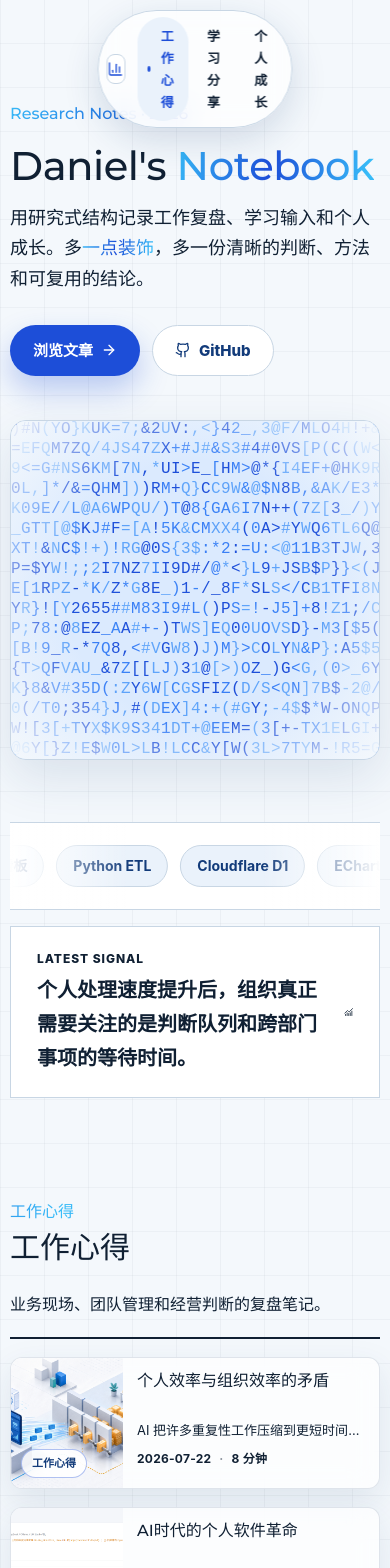
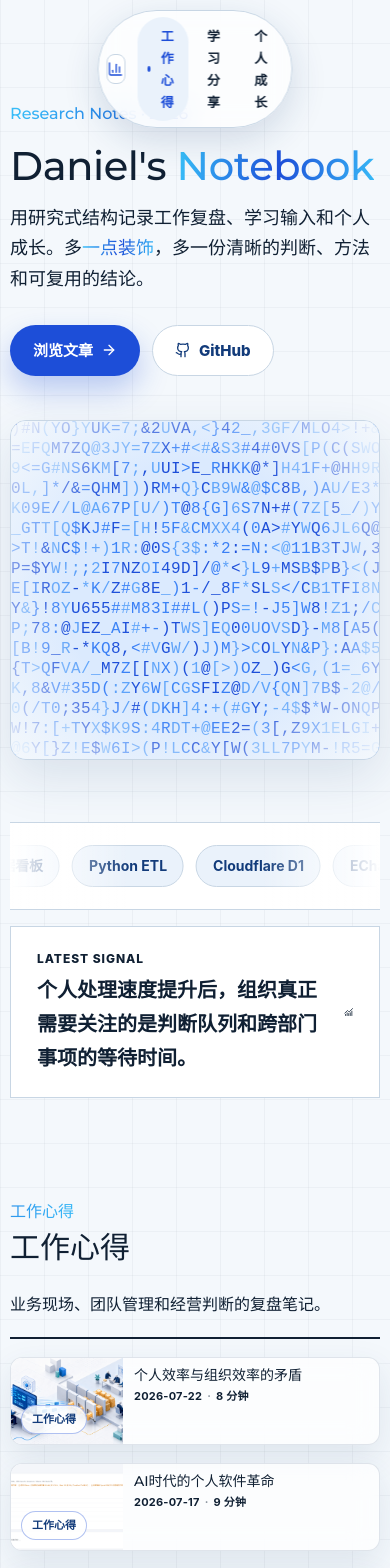
Before and after one commit to DanielZhangzyj/suguangji-blog, a React (Vite) app: page /#/ in a window 390 px wide. Shown: the top 1568 px of the page. Built offline with nearby package versions, Linux system fonts and the light colour scheme.

Commit message:
chore: sync direct production release

```diff
--- a/src/data/articles.ts
+++ b/src/data/articles.ts
@@ -23,7 +23,7 @@ export const articles: Article[] = [
   {
     id: 'from-skill-framework-to-embedding',
     imageSrc: '/article-images/from-skill-framework-to-embedding.png',
-    title: '从 Skill 框架到 Embedding：一次关于可复用 AI 能力的学习笔记',
+    title: '关于Skill的应用学习',
     excerpt: 'Skill、Workflow、Agent 和 Embedding 经常被放在一起讨论，但它们解决的是不同层次的问题。理解它们的边界，才能把 AI 能力从一次性脚本沉淀为可复用的工作系统。',
     content: `## 我为什么开始关心 Skill 的结构
 最近学习 Skill 相关内容时，我最初把它理解成“给模型加一段提示词或一个脚本”。继续往下看才发现，真正有价值的 Skill 更像一个可以独立运行、被反复调用的小型能力单元。
--- a/src/index.css
+++ b/src/index.css
@@ -658,12 +658,12 @@
     display: grid;
     grid-template-columns: repeat(2, minmax(280px, 1fr));
     gap: 18px;
-    grid-auto-rows: 236px;
+    grid-auto-rows: 158px;
   }
 
   .article-card {
     display: grid;
-    grid-template-columns: minmax(132px, 0.34fr) minmax(0, 0.66fr);
+    grid-template-columns: minmax(104px, 0.3fr) minmax(0, 0.7fr);
     min-height: 0;
     height: 100%;
     background: rgba(255, 255, 255, 0.72);
@@ -717,22 +717,22 @@
   .article-card__body {
     display: flex;
     flex-direction: column;
-    gap: 8px;
-    padding: 16px 17px 15px;
+    gap: 5px;
+    padding: 11px 13px;
     flex: 1;
     min-height: 0;
   }
 
   .article-card__title {
     margin: 0;
-    font-size: 17px;
+    font-size: 16px;
     line-height: 1.3;
     color: var(--ink);
     display: -webkit-box;
-    -webkit-line-clamp: 2;
+    -webkit-line-clamp: 1;
     -webkit-box-orient: vertical;
     overflow: hidden;
-    min-height: calc(1.3em * 2);
+    min-height: 0;
   }
 
   .article-card__excerpt {
@@ -741,7 +741,7 @@
     font-size: 13px;
     line-height: 1.62;
     display: -webkit-box;
-    -webkit-line-clamp: 2;
+    -webkit-line-clamp: 1;
     -webkit-box-orient: vertical;
     overflow: hidden;
   }
@@ -779,9 +779,7 @@
   }
 
   .article-card .tag-list {
-    margin-top: auto;
-    max-height: 29px;
-    overflow: hidden;
+    display: none;
   }
 
   .article-page {
@@ -1045,7 +1043,7 @@
 
     .article-list {
       grid-template-columns: 1fr;
-      grid-auto-rows: 132px;
+      grid-auto-rows: 88px;
     }
 
     .article-sidebar {
@@ -1100,15 +1098,24 @@
     }
 
     .article-card__body {
-      padding: 13px 14px 12px;
+      gap: 3px;
+      padding: 9px 11px;
     }
 
     .article-card__title {
-      font-size: 16px;
+      font-size: 14px;
+      line-height: 1.25;
     }
 
     .article-card__excerpt {
-      -webkit-line-clamp: 1;
+      display: none;
+    }
+
+    .article-card__meta {
+      font-size: 11px;
+      gap: 5px;
+      overflow: hidden;
+      white-space: nowrap;
     }
 
     .article-card .tag-list {
```
